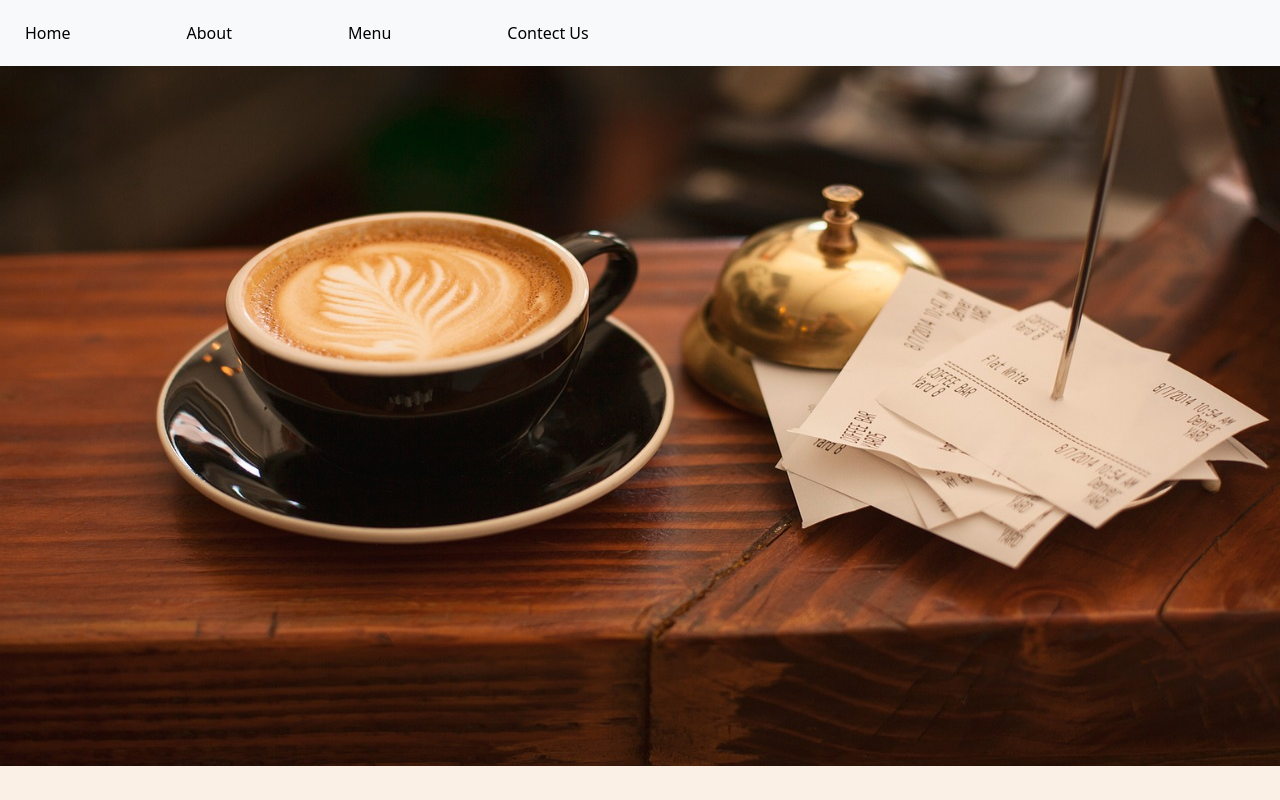
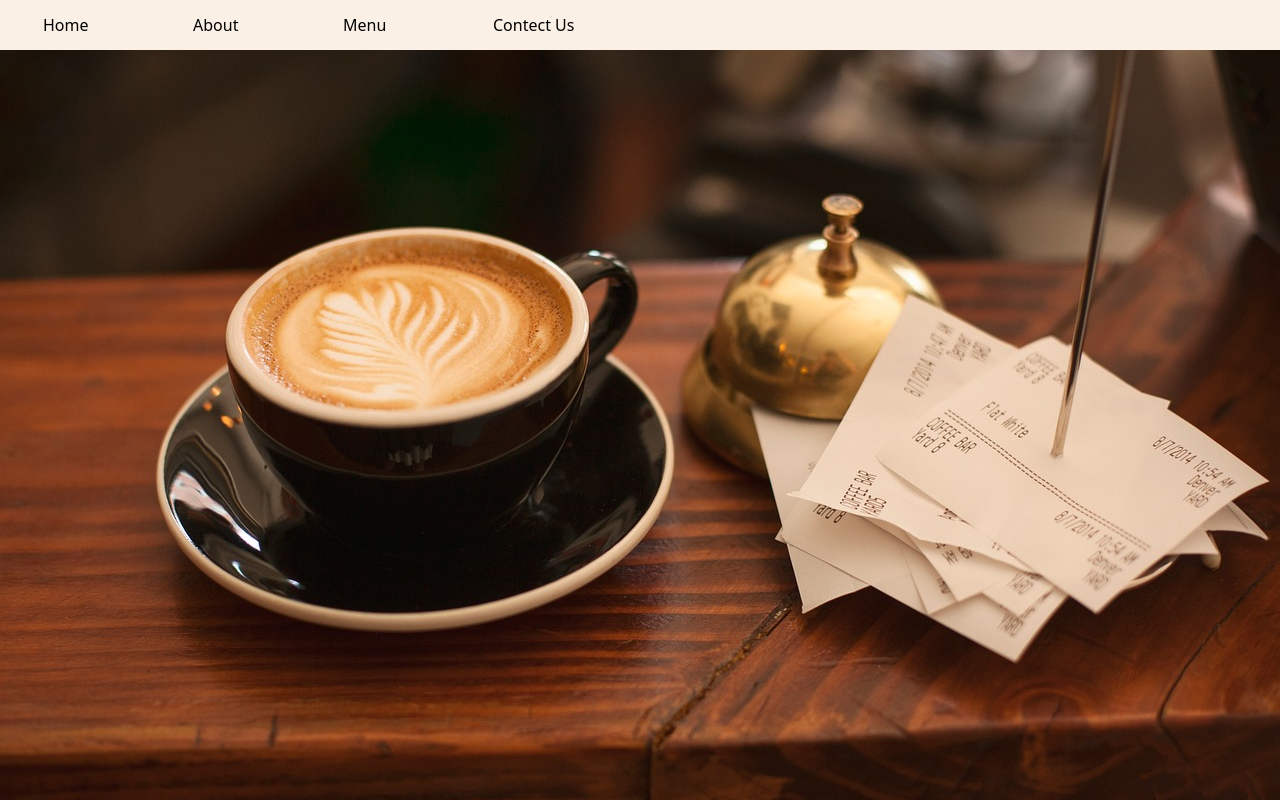
Before and after one commit to mevlide/Labb2-HTML, a plain HTML site: page index.html in a window 1280 px wide. Shown: the top 800 px of the page. Drawn offline with nearby package versions, Linux system fonts and the light colour scheme.

Commit message:
fixed some stuff

```diff
--- a/index.css
+++ b/index.css
@@ -3,22 +3,30 @@ body {
   padding: 0;
   box-sizing: border-box;
 }
+.container-fluid {
+  padding: 0;
+  margin: 0;
+}
 /*Navbar*/
-nav {
-  margin-left: 0;
-  background-color: lightgoldenrodyellow;
+#navbarNav {
+  padding: 0 30px;
+  background-color: linen;
   display: flex;
+}
+.navbar-expand-lg {
+  padding: 0;
 }
 
 nav .collapse ul {
   width: 100%;
   padding: 5px;
 }
-nav .collapse ul li a {
-  margin-right: 100px;
+nav .collapse ul li {
+  width: 150px;
 }
 nav ul li a:hover {
   font-size: 120%;
+  text-decoration: underline;
 }
 
 /*Footer*/
@@ -36,7 +44,6 @@ footer {
   text-align: center;
   margin-top: 30px;
 }
-
 .column-50 {
   float: left;
   padding: 20px;
@@ -55,8 +62,7 @@ footer {
 /*index.html*/
 img {
   width: 100%;
-  height: 700px;
-  margin-top: 0;
+  height: auto;
 }
 
 /*contect.html*/
```
